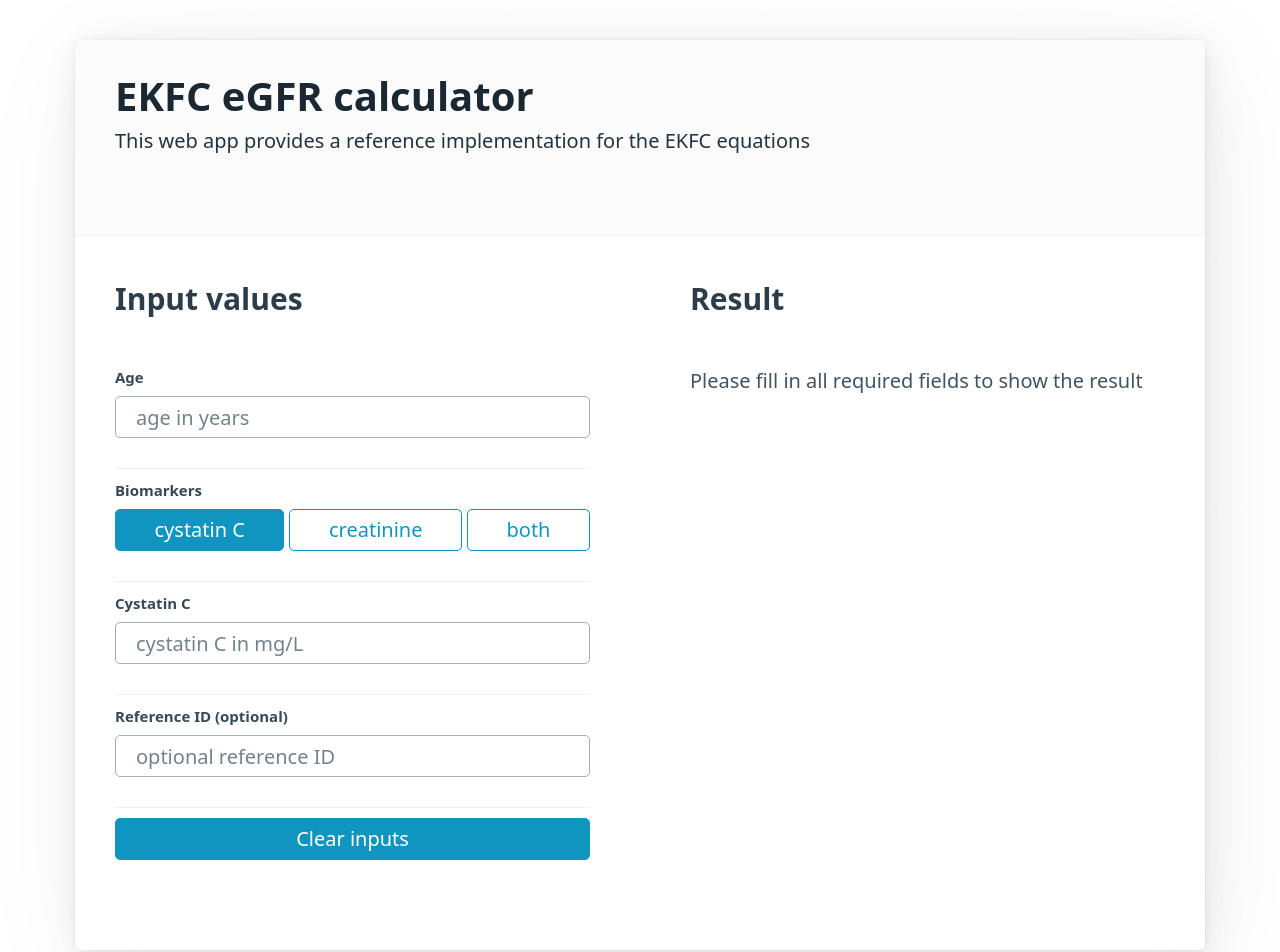
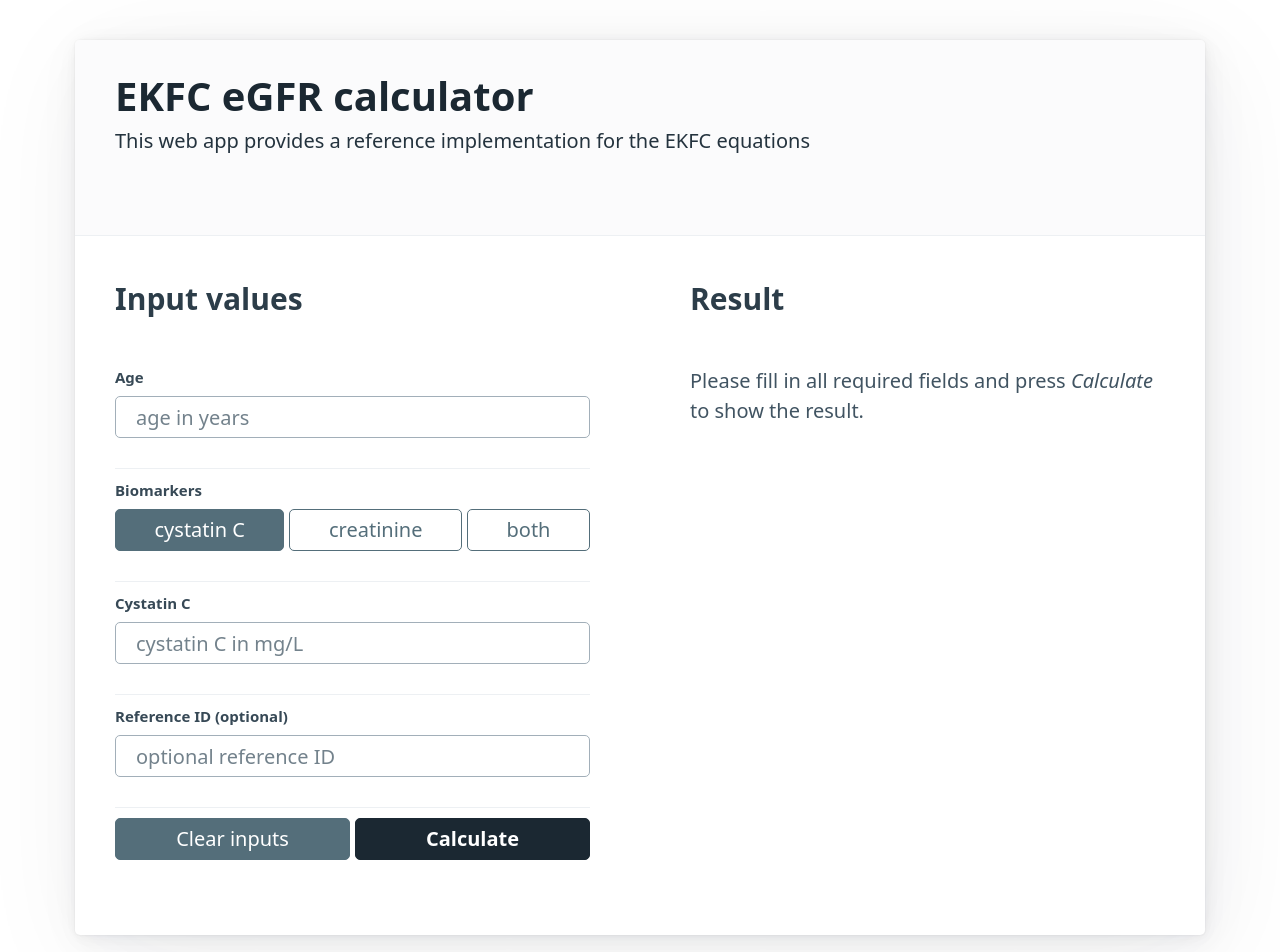
Before and after one commit to jasperdev/EKFCCalculator, a SvelteKit app: page / in a window 1280 px wide. Shown: the top 952 px of the page. Built offline with nearby package versions, Linux system fonts and the light colour scheme.

Commit message:
improves results presentation

```diff
--- a/src/components/AgeBlock.svelte
+++ b/src/components/AgeBlock.svelte
@@ -20,9 +20,9 @@
 				id="value"
 				name="value"
 				placeholder="age in years"
+				required
 			/>
 		{/key}
 		<ErrorBlock message={$ageStore.error} />
 	</div>
-
 </div>
--- a/src/components/Chart.svelte
+++ b/src/components/Chart.svelte
@@ -50,7 +50,7 @@
 		backgroundColor: '#fff',
 		pointRadius: 0,
 		borderDash: [5, 7.5],
-		borderWidth: 2,
+		borderWidth: 2
 	};
 
 	const datasetEGFRCystatin = {
@@ -93,15 +93,13 @@
 	};
 
 	let datasets = [];
-	datasets.push(datasetTop, datasetMean, datasetBottom)
+	datasets.push(datasetTop, datasetMean, datasetBottom);
 
 	if ($EGFRStoreCystatin !== null && $EGFRStoreCreatinine !== null) {
 		datasets.push(datasetEGFRCystatin, datasetEGFRCreatinine, datasetEGFRMean);
-	}
-	else if ($EGFRStoreCystatin !== null) {
+	} else if ($EGFRStoreCystatin !== null) {
 		datasets.push(datasetEGFRCystatin);
-	}
-	else if ($EGFRStoreCreatinine !== null) {
+	} else if ($EGFRStoreCreatinine !== null) {
 		datasets.push(datasetEGFRCreatinine);
 	}
 
@@ -155,3 +153,9 @@
 </script>
 
 <canvas width="100" height="66" id="chart" />
+
+<style>
+	canvas {
+		margin-bottom: 0.5em;
+	}
+</style>
--- a/src/components/ClearBock.svelte
+++ /dev/null
@@ -1,14 +0,0 @@
-<script>
-    import { ageStore, creatinineStore, cystatinStore, referenceStore } from "../stores";
-
-
-    function clearStores() {
-        ageStore.clear();
-        creatinineStore.clear();
-        cystatinStore.clear();
-        referenceStore.clear();
-    }
-</script>
-
-
-<button on:click={clearStores}>Clear inputs</button>
--- /dev/null
+++ b/src/components/ClearCalcBock.svelte
@@ -0,0 +1,53 @@
+<script>
+	import {
+		ageStore,
+		creatinineStore,
+		cystatinStore,
+		referenceStore,
+		showResultStore
+	} from '../stores';
+
+	function clearStores() {
+		ageStore.clear();
+		creatinineStore.clear();
+		cystatinStore.clear();
+		referenceStore.clear();
+	}
+</script>
+
+<div class="box">
+	<button
+		on:click={() => {
+			clearStores();
+			showResultStore.dontShow();
+		}}
+		type="reset"
+		>Clear inputs
+	</button>
+	<button
+		on:click={() => {
+			showResultStore.show();
+		}}
+		class="contrast"
+		type="submit"
+		><b>Calculate</b>
+	</button>
+</div>
+
+<style>
+	.box {
+		width: 100%;
+		display: flex;
+		flex-wrap: wrap;
+	}
+	.box > button {
+		flex: 1;
+		-ms-flex: 1;
+		margin-right: var(--form-element-spacing-vertical);
+		margin-bottom: var(--form-element-spacing-vertical);
+	}
+
+	.box > :last-child {
+		margin-right: 0;
+	}
+</style>
--- a/src/components/CreatinineBlock.svelte
+++ b/src/components/CreatinineBlock.svelte
@@ -1,7 +1,6 @@
 <script>
 	import ErrorBlock from './ErrorBlock.svelte';
 	import { creatinineStore, creatinineStoreMicroMol, creatinineStoreMiligram } from '../stores';
-	let ismgDL = true;
 
 	// rerender on updating value
 	let changeToggle = true;
@@ -12,17 +11,18 @@
 		{#key changeToggle}
 			<input
 				on:change={(c) => {
-					ismgDL
-						? creatinineStore.setCreatinineMiligram(c)
-						: creatinineStore.setCreatinineMicroMol(c);
+					$creatinineStore.isMicromol
+						? creatinineStore.setCreatinineMicroMol(c)
+						: creatinineStore.setCreatinineMiligram(c);
 					changeToggle = !changeToggle;
 				}}
-				value={ismgDL ? $creatinineStoreMiligram : $creatinineStoreMicroMol}
+				value={$creatinineStore.isMicromol ? $creatinineStoreMicroMol : $creatinineStoreMiligram}
 				aria-invalid={$creatinineStore.valid !== null ? !$creatinineStore.valid : ''}
 				type="text"
 				id="value"
 				name="value"
-				placeholder={ismgDL ? 'creatinine in mg/dL' : 'creatinine in µmol/L'}
+				placeholder={$creatinineStore.isMicromol ? 'creatinine in µmol/L' : 'creatinine in mg/dL'}
+				required
 			/>
 		{/key}
 		<ErrorBlock message={$creatinineStore.error} />
@@ -31,18 +31,18 @@
 		<a
 			href="#/"
 			on:click={() => {
-				ismgDL = true;
+				creatinineStore.setUnitToMiligram();
 			}}
-			class={ismgDL ? '' : 'outline'}
+			class={$creatinineStore.isMicromol ? 'outline' : ''}
 			role="button"
 			>mg/dL
 		</a>
 		<a
 			href="#/"
 			on:click={() => {
-				ismgDL = false;
+				creatinineStore.setUnitToMicroMol();
 			}}
-			class={ismgDL ? 'outline' : ''}
+			class={$creatinineStore.isMicromol ? '' : 'outline'}
 			role="button"
 			>µmol/L
 		</a>
--- a/src/components/CystatinBlock.svelte
+++ b/src/components/CystatinBlock.svelte
@@ -20,6 +20,7 @@
 				id="value"
 				name="value"
 				placeholder="cystatin C in mg/L"
+				required
 			/>
 		{/key}
 		<ErrorBlock message={$cystatinStore.error} />
--- a/src/components/ResultBlock.svelte
+++ b/src/components/ResultBlock.svelte
@@ -7,15 +7,18 @@
 		ageStore,
 		cystatinStore,
 		creatinineStore,
+		creatinineStoreMicroMol,
+		creatinineStoreMiligram,
 		sexStore,
-		referenceStore
+		referenceStore,
+		showResultStore
 	} from '../stores';
 </script>
 
 <!-- check if there are results available -->
-{#if $EGFRStoreCreatinine === null && $EGFRStoreCystatin === null}
-	<p>Please fill in all required fields to show the result</p>
-{:else}
+{#if ($EGFRStoreCreatinine === null && $EGFRStoreCystatin === null) || $showResultStore === false}
+	<p>Please fill in all required fields and press <em>Calculate</em> to show the result.</p>
+{:else if $showResultStore}
 	<div id="results" style="width:100%">
 		<table>
 			<tbody>
@@ -26,22 +29,27 @@
 				</tr>
 				{#if $ageStore.valid}
 					<tr>
-						<td>Age</td>
+						<td>Age (years)</td>
 						<td>{$ageStore.value}</td>
 					</tr>
 				{/if}
 
 				{#if $cystatinStore.valid}
 					<tr>
-						<td>Cystatin C</td>
+						<td>Cystatin C (mg/L)</td>
 						<td>{$cystatinStore.value}</td>
 					</tr>
 				{/if}
 
 				{#if $creatinineStore.valid}
 					<tr>
-						<td>Creatinine</td>
-						<td>{$cystatinStore.value}</td>
+						{#if $creatinineStore.isMicromol}
+							<td>Creatinine (µmol/L)</td>
+							<td>{$creatinineStoreMicroMol} </td>
+						{:else}
+							<td>Creatinine (mg/dL)</td>
+							<td>{$creatinineStoreMiligram} </td>
+						{/if}
 					</tr>
 				{/if}
 
@@ -61,7 +69,7 @@
 
 				<tr>
 					<th scope="rowgroup" colspan="2">
-						<b>EKFC</b>
+						<b>EKFC (mL/min/1.73m²)</b>
 					</th>
 				</tr>
 				{#if $EGFRStoreCystatin}
--- a/src/routes/+page.svelte
+++ b/src/routes/+page.svelte
@@ -1,7 +1,7 @@
 <script>
 	import AgeBlock from '../components/AgeBlock.svelte';
 	import BiomarkerBlock from '../components/BiomarkerBlock.svelte';
-	import ClearBock from '../components/ClearBock.svelte';
+	import ClearCalcBock from '../components/ClearCalcBock.svelte';
 	import ReferenceBlock from '../components/ReferenceBlock.svelte';
 	import ResultBlock from '../components/ResultBlock.svelte';
 </script>
@@ -26,12 +26,12 @@
 				<h4>Reference ID (optional)</h4>
 				<ReferenceBlock />
 				<hr />
-				<ClearBock/>
+				<ClearCalcBock />
 				<!-- <button>Calculate</button> -->
 			</form>
 			<div>
 				<h3>Result</h3>
-				<ResultBlock/>
+				<ResultBlock />
 			</div>
 		</div>
 	</article>
--- a/src/stores.js
+++ b/src/stores.js
@@ -193,12 +193,16 @@ export const cystatinStore = createCystatinStore();
 // Creatinine STORE (mg/L)
 //
 function createCreatinineStore() {
-	const { subscribe, set } = writable({ value: null, valid: null, error: '' });
+	const { subscribe, set, update } = writable({
+		value: null,
+		isMicromol: false,
+		valid: null,
+		error: ''
+	});
 
 	function clear() {
-		set({ value: null, valid: null, error: '' });
+		set({ value: null, isMicromol: false, valid: null, error: '' });
 	}
-
 
 	function setCreatinineMiligram(e) {
 		setCreatinine(e, false);
@@ -213,7 +217,7 @@ function createCreatinineStore() {
 
 		// reset state if empty
 		if (input === '') {
-			let newState = { value: null, valid: null, error: '' };
+			let newState = { value: null, isMicromol: isMicromol, valid: null, error: '' };
 			set(newState);
 			return;
 		}
@@ -221,7 +225,12 @@ function createCreatinineStore() {
 		// convert input to number and check if it is a valid number
 		let creatinine = parseFloat(input);
 		if (isNaN(creatinine)) {
-			let newState = { value: input, valid: false, error: 'Value is not a number' };
+			let newState = {
+				value: input,
+				isMicromol: isMicromol,
+				valid: false,
+				error: 'Value is not a number'
+			};
 			set(newState);
 			return;
 		}
@@ -236,6 +245,7 @@ function createCreatinineStore() {
 		if (!(creatinine >= 0.1 && creatinine <= 2)) {
 			let newState = {
 				value: creatinine,
+				isMicromol: isMicromol,
 				valid: false,
 				error: 'Value is out of range [0.1,2.0] mg/l'
 			};
@@ -244,7 +254,7 @@ function createCreatinineStore() {
 		}
 
 		// if al OK, set creatinine
-		let newState = { value: creatinine, valid: true, error: '' };
+		let newState = { value: creatinine, isMicromol: isMicromol, valid: true, error: '' };
 		set(newState);
 		return;
 	}
@@ -253,6 +263,16 @@ function createCreatinineStore() {
 		subscribe,
 		setCreatinineMiligram: setCreatinineMiligram,
 		setCreatinineMicroMol: setCreatinineMicroMol,
+		setUnitToMicroMol: () =>
+			update((state) => {
+				state.isMicromol = true;
+				return state;
+			}),
+		setUnitToMiligram: () =>
+			update((state) => {
+				state.isMicromol = false;
+				return state;
+			}),
 		clear: clear
 	};
 }
@@ -374,3 +394,16 @@ export const EGFRStoreMean = derived([EGFRStoreCreatinine, EGFRStoreCystatin], (
 	let value = (EGFRStoreCreatinine + EGFRStoreCystatin) / 2;
 	return Math.round(value * 10) / 10;
 });
+
+// Show result store
+function createShowResultStore() {
+	const { subscribe, set } = writable(false);
+
+	return {
+		subscribe,
+		show: () => set(true),
+		dontShow: () => set(false)
+	};
+}
+
+export const showResultStore = createShowResultStore();
--- a/src/style.css
+++ b/src/style.css
@@ -1,17 +1,18 @@
-:root {
-	--primary: #d8af1b;
+[data-theme="light"],
+:root:not([data-theme="dark"]) {
+	--primary: #546e7a;
+	--primary-hover: #6c8b99;
 	--form-element-spacing-vertical: 0.25rem;
 	--spacing: 1rem;
 	--grid-spacing-horizontal: 5rem;
 }
+
 
 h2 {
 	font-size: 1rem;
 	font-weight: normal;
 }
 
-h3 {
-}
 
 h4 {
 	--font-size: 0.75rem;
```
